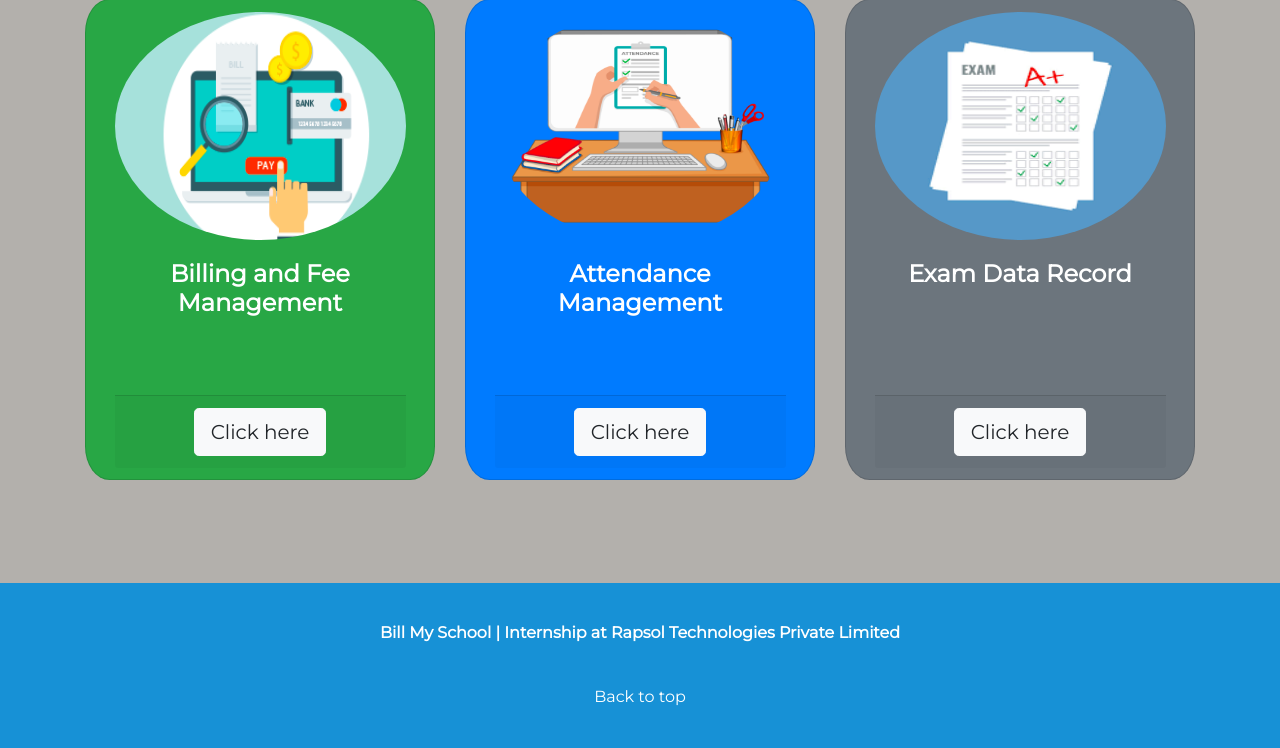
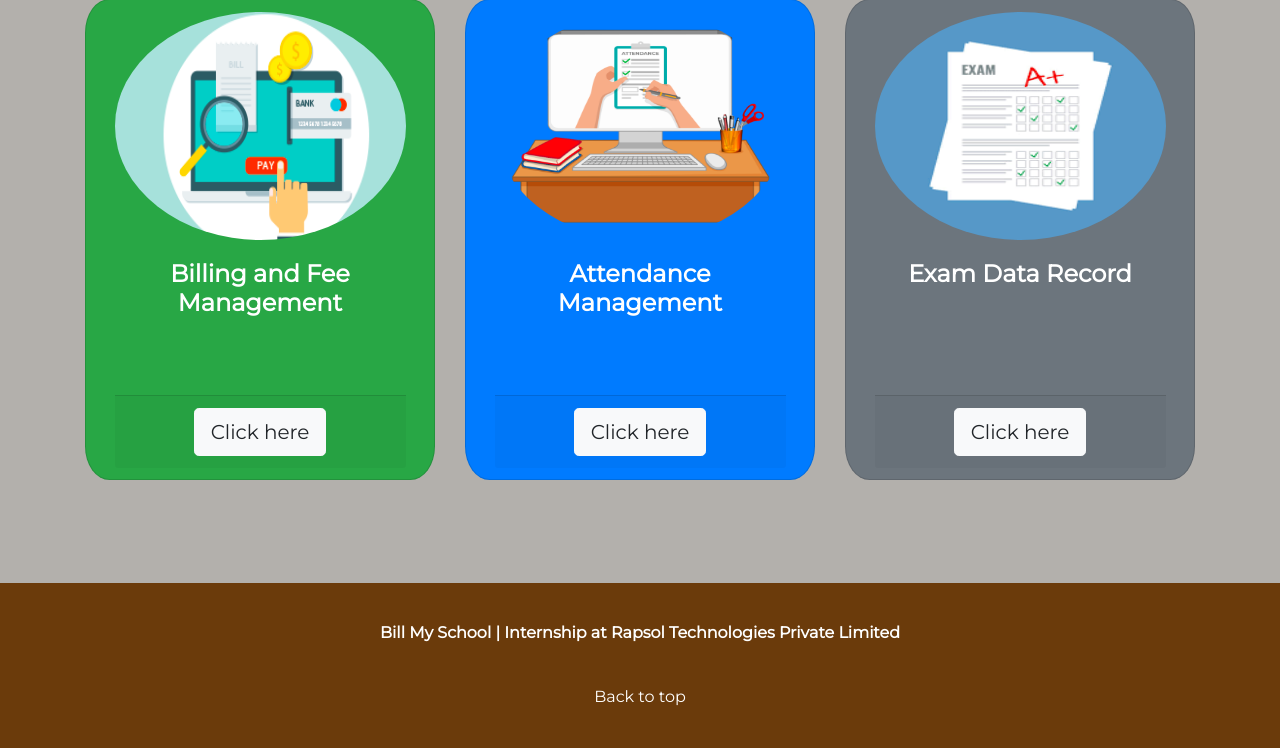
Before and after one commit to Kruthikasv/BillMySchool, a PHP site: page / in a window 1280 px wide. Shown: the part 1115-1863 px from the top of the page. Run offline with PHP 8.4, Linux system fonts and the light colour scheme.

Commit message:
color fix

```diff
--- a/css/master.css
+++ b/css/master.css
@@ -64,11 +64,6 @@ h1, h2 {
   text-align: center;
 }
 
-/* .about p {
-  font-size: 22px;
-  text-align: center;
-} */
-
 .midPage {
   margin: 0 ;
   padding: 8% 0;
@@ -99,7 +94,7 @@ h1, h2 {
 }
 
 .bottom {
-  background-color: #1791d6;
+  background-color: #6b3b0b;
 
   padding: 3% 5%;
 }
```
